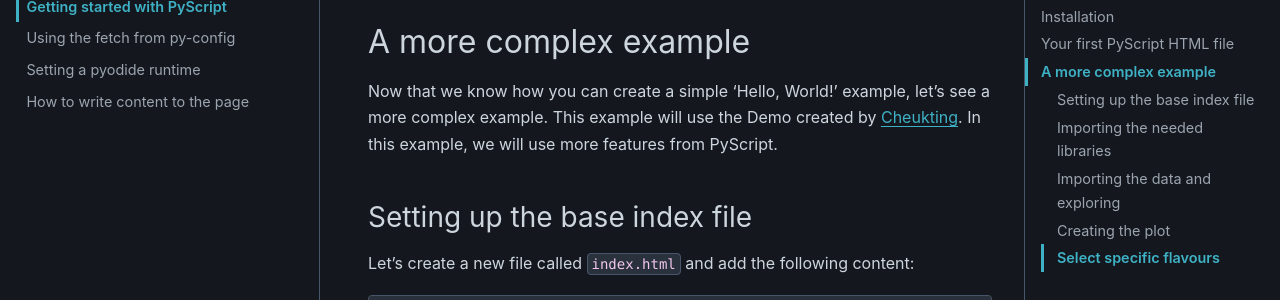
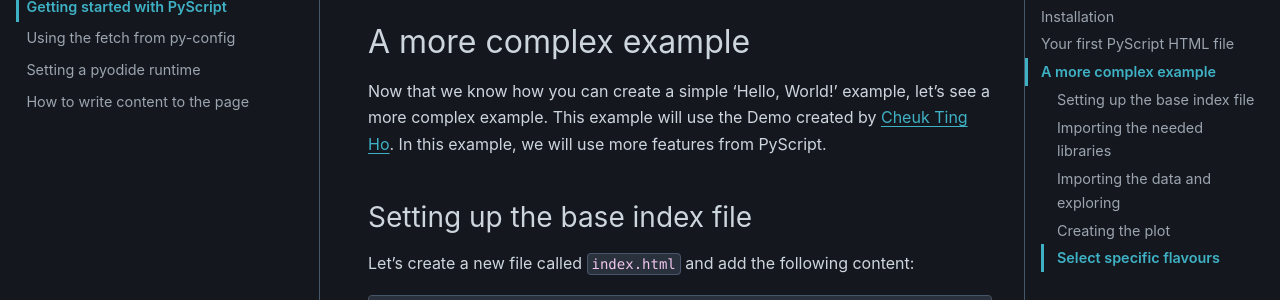
Before and after one commit to pyscript/pyscript, a Sphinx documentation site: the page built from docs/tutorials/getting-started.md, in a window 1280 px wide and 900 px high, scrolled down 1065 px. Shown: the part 153-453 px from the top of the window. Built offline with Sphinx 7.4.7 and the PyData theme 0.15.4, drawn with Linux system fonts in a browser that asks for light colours.

Commit message:
Update docs/tutorials/getting-started.md
Co-authored-by: Antonio Cuni <anto.cuni@gmail.com>

```diff
--- a/docs/tutorials/getting-started.md
+++ b/docs/tutorials/getting-started.md
@@ -44,7 +44,7 @@
 
 ## A more complex example
 
-Now that we know how you can create a simple 'Hello, World!' example, let's see a more complex example. This example will use the Demo created by [Cheukting](https://github.com/Cheukting). In this example, we will use more features from PyScript.
+Now that we know how you can create a simple 'Hello, World!' example, let's see a more complex example. This example will use the Demo created by [Cheuk Ting Ho](https://github.com/Cheukting). In this example, we will use more features from PyScript.
 
 ### Setting up the base index file
 
```
